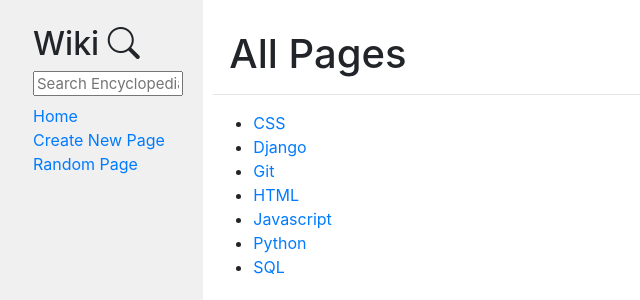
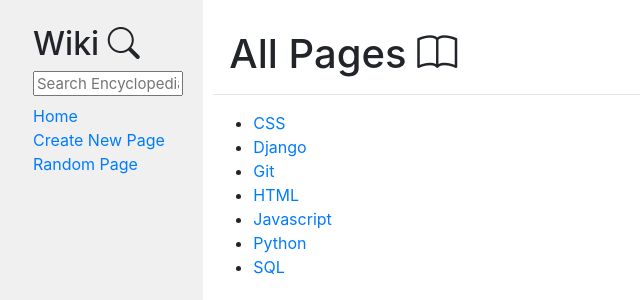
Before and after one commit to William-Fernandes252/Wiki, a Django app: page / in a window 1280 px wide. Shown: the top 300 px of the page, without its empty margins (0-640 px from the left). Run offline with Django 3.2, Linux system fonts and the light colour scheme; some libraries are stand-ins or nearby versions.

Commit message:
Add more screenshots and styling

```diff
--- a/encyclopedia/templates/encyclopedia/create.html
+++ b/encyclopedia/templates/encyclopedia/create.html
@@ -3,7 +3,7 @@
 {% block title %}Create New Page{% endblock %}
 
 {% block body %}
-    <h1 class="ml-3">Create New Page</h1>
+    <h1>Create New Page <i class="bi bi-pencil"></i></h1>
     <hr>
     <p>Send a new page with a unique title and and content in <a href="https://docs.github.com/en/github/writing-on-github/getting-started-with-writing-and-formatting-on-github/basic-writing-and-formatting-syntax">Markdown</a> format.</p>
     <form action="{% url 'create' %}" method="post">
--- a/encyclopedia/templates/encyclopedia/index.html
+++ b/encyclopedia/templates/encyclopedia/index.html
@@ -5,7 +5,7 @@
 {% endblock %}
 
 {% block body %}
-    <h1 class="ml-3">All Pages</h1>
+    <h1 class="ml-3">All Pages <i class="bi bi-book"></i></h1>
     <hr>
     <ul>
         {% for entry in entries %}
```
Also changed, not shown: 2 other files.
